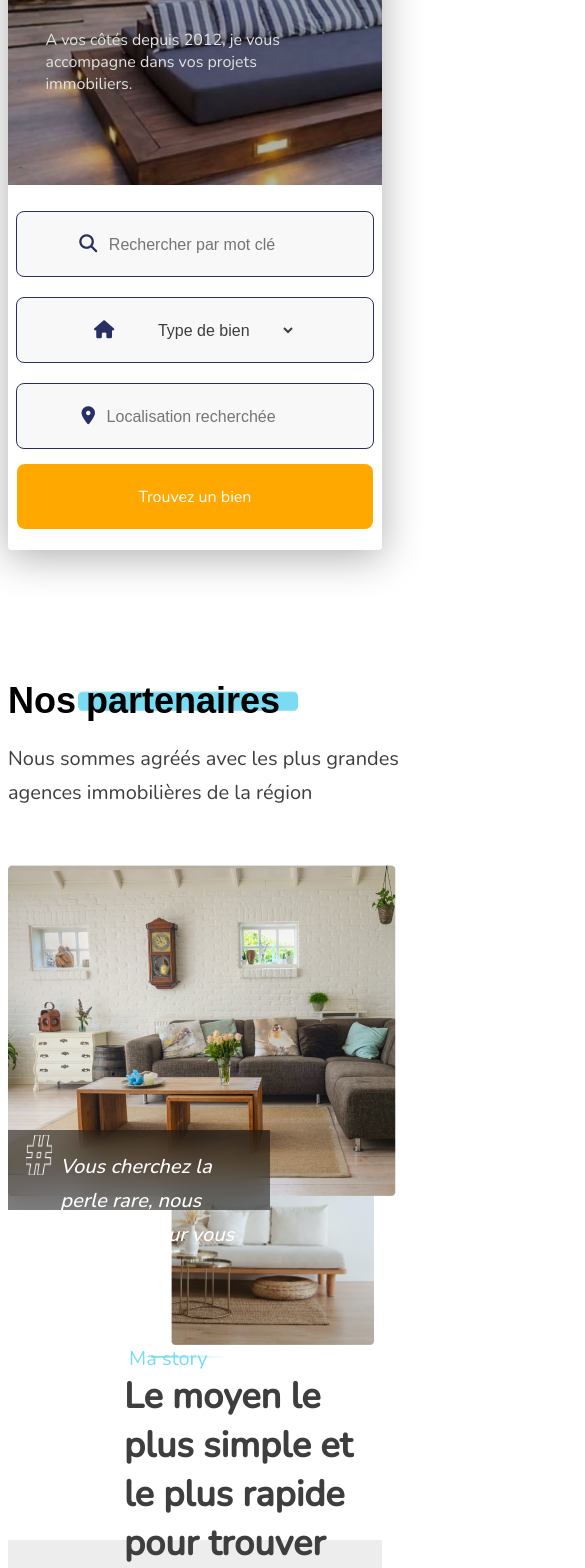
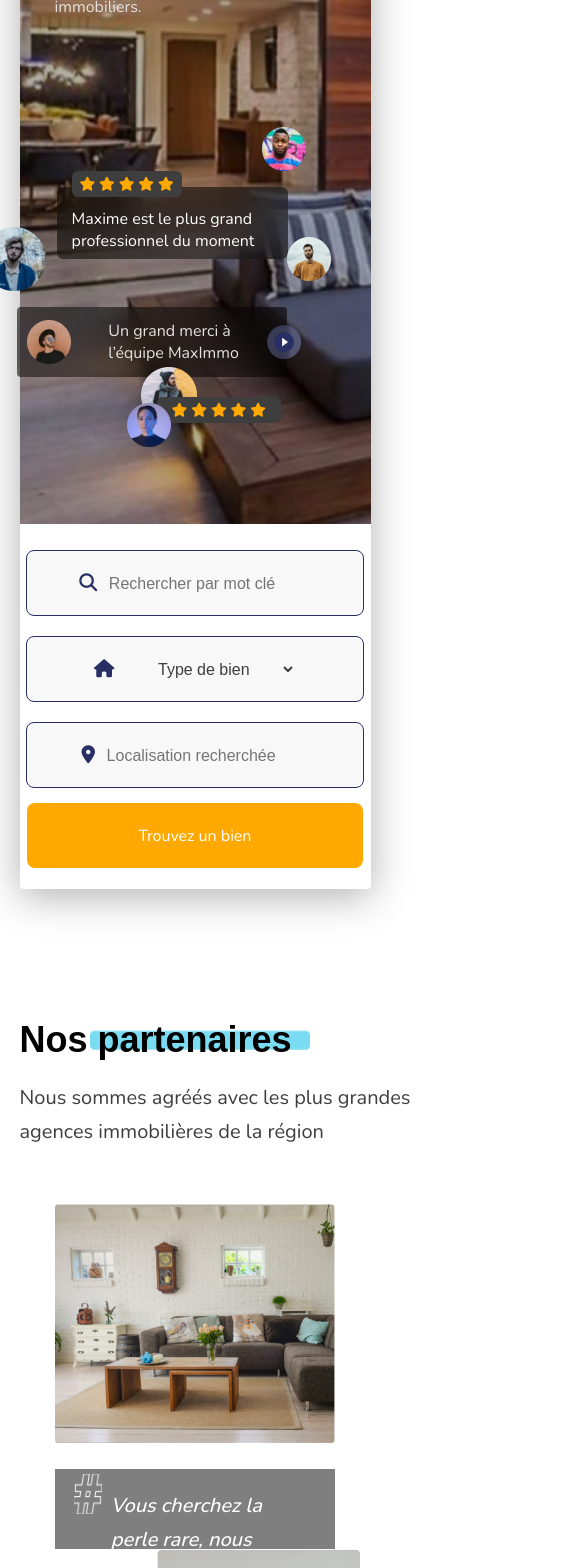
Before and after one commit to lolopook/MaxImmo, a website built with Parcel: page src/index.html in a window 390 px wide. Shown: the part 432-2000 px from the top of the page, 585 px wide, since content can reach past the window. Built offline with nearby package versions, Linux system fonts and the light colour scheme; a web font is replaced by a local one.

Commit message:
responsive begin

```diff
--- a/src/assets/scss/main.scss
+++ b/src/assets/scss/main.scss
@@ -644,8 +644,7 @@ body {
                         padding: 20px 24px;
                     }
                 }
-
-                #selectCardMidle {
+                .cardContainer:hover {
                     border-bottom: 3px solid $primaryYellowOmlette;
                 }
         }
--- a/src/assets/scss/partials/mediaQuery.scss
+++ b/src/assets/scss/partials/mediaQuery.scss
@@ -6,6 +6,9 @@
 
 @media screen and (max-width: 810px) {
     body {
+        margin: 0;
+        width: 90%;
+        margin: 0 5%;
         nav {
             display: flex;
             .logoNavBtn {
@@ -81,15 +84,36 @@
             }
         }
         section {
+            width: 100% !important;
+            margin: 0 5%;
             .imageTitle {
+                width: 100%;
+                margin-left: 5%;
+                margin-right: 5%;
+                height: 100vh !important;
+                display: flex;
+                flex-direction: column;
+                justify-content: center;
+                align-items: center;
                 .titleText {
                     width: 80% !important;
                     h2 {
+                        margin: 0;
                         font-size: 34px !important;
                     }
                 }
                 .comments {
-                    display: none;
+                    margin: 0 10%;
+                    width: 80% !important;
+                    .containerCom {
+                        margin: 0 !important;
+                        .comStartPict {
+                            width: 340px !important;
+                            .pictFour {
+                                left: 300px !important;
+                            }
+                        }
+                    }
                 }
             }
 
@@ -110,6 +134,7 @@
             }
         }
         .partenaire {
+            height: 100% !important;
             display: flex;
             flex-direction: column !important;
             justify-content: center;
@@ -119,9 +144,17 @@
                 width: 100% !important;
 
                 .pictPartnerOne {
-                    width: 100%;
+                    width: 100% !important;
+                    .heroPict {
+                        width: 80%;
+                        margin:0 10%;
+                    }
                     .hashTagText {
-                        width: 70% !important;
+                        width: 80% !important;
+                        margin-left: 10%;
+                        p {
+                            font-size: 0,5rem;
+                        }
                         }
                 }
             }
@@ -131,7 +164,39 @@
                 flex-direction: column !important;
                 justify-content: center;
                 align-items: center;
-                width: 100%;
+                margin: 0px;
+                padding: 0;
+                width: 100% !important;
+                height: 100% !important;
+            }
+        }
+        .sectionService {
+            height: 100% !important;
+            .containerRowCard {
+                flex-direction: column !important;
+            }
+        }
+
+        .newsLetter {
+            margin: 20% 0  0!important;
+            padding: 10%;
+            height: 100% !important;
+            .newsLetterContainer {
+                display: flex !important;
+                flex-direction: column;
+                .titleTextNews {
+                    padding: 10% 0;
+                    display: block;
+                }
+            }
+        }
+
+
+        .avisClientContainer {
+            display: none;
+
+            .containerAgent {
+                display: none;
             }
         }
     }
```
Also changed, not shown: src/assets/js/app.js (line endings or trailing spaces), 1 other file.
